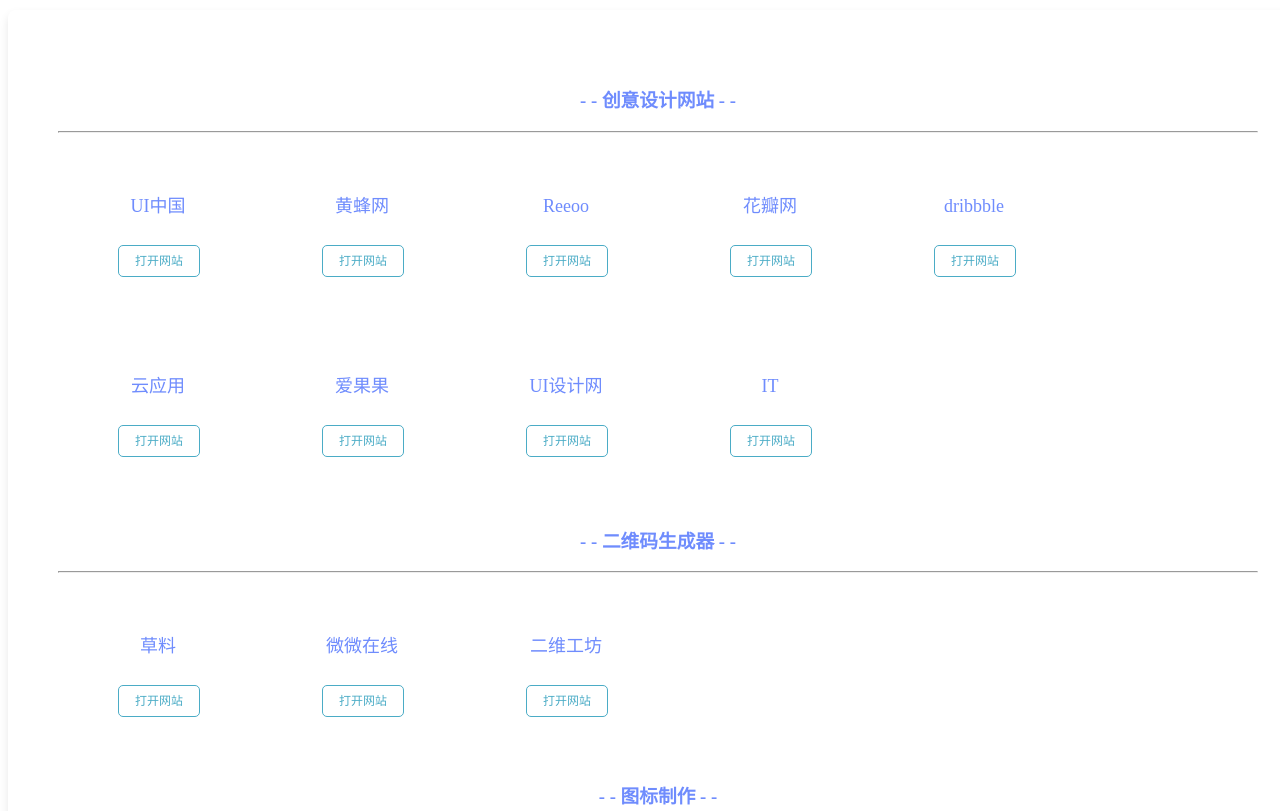
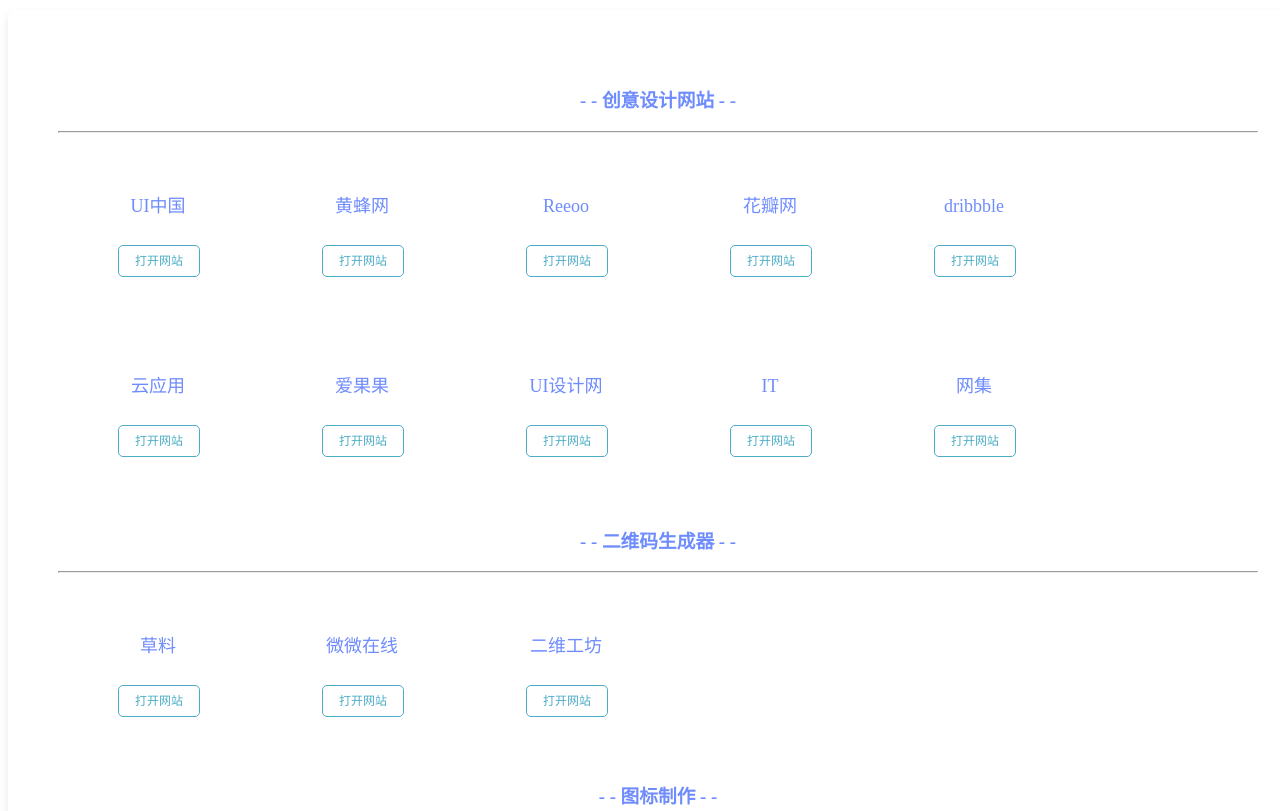
Before and after one commit to Bothins/practical_website, a plain HTML site: page index.html in a window 1280 px wide. Shown: the top 811 px of the page. Drawn offline with Linux system fonts and the light colour scheme.

Commit message:
Update index.html

```diff
--- a/index.html
+++ b/index.html
@@ -48,6 +48,10 @@
             <div class="web_box">
                 <p>IT</p>
                 <a href="https://tool.lu/" target="_blank" class="buttonMainItem" >打开网站</a>
+            </div>
+            <div class="web_box">
+                <p>网集</p>
+                <a href="https://hao.uisdc.com/" target="_blank" class="buttonMainItem" >打开网站</a>
             </div>
         </div>
 
```
